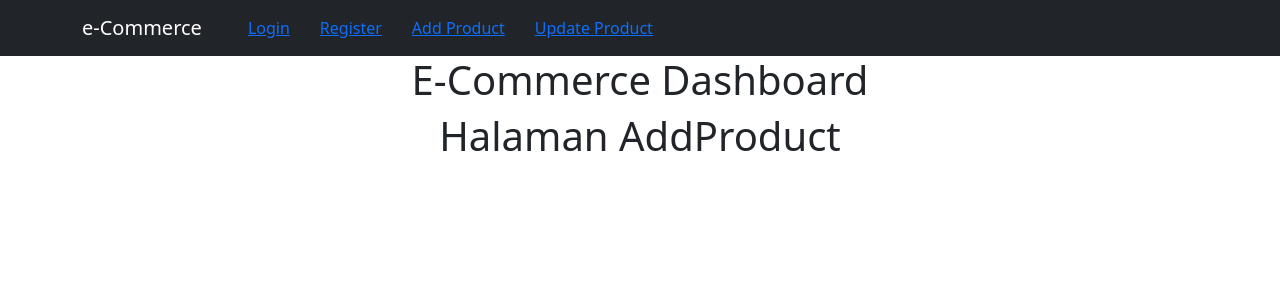
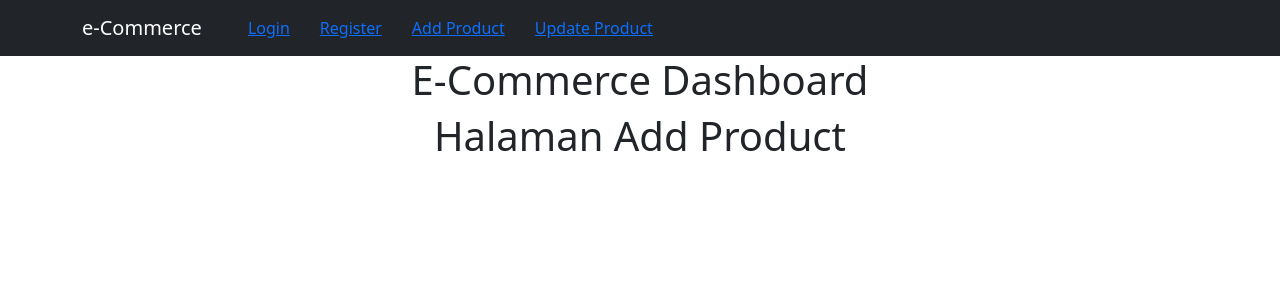
Before and after one commit to afdi11/ecom-dashboard, a React (Create React App) app: page /Add in a window 1280 px wide. Shown: the top 300 px of the page. Built offline with nearby package versions, Linux system fonts and the light colour scheme.

Commit message:
Update AddProduct.js

```diff
--- a/src/AddProduct.js
+++ b/src/AddProduct.js
@@ -2,7 +2,7 @@ import React from 'react';
 function AddProduct(){
     return(
         <div>
-            <h1>Halaman AddProduct</h1>
+            <h1>Halaman Add Product</h1>
         </div>
     )
 }
```
